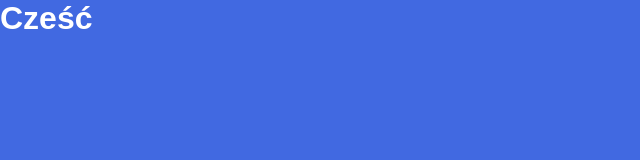
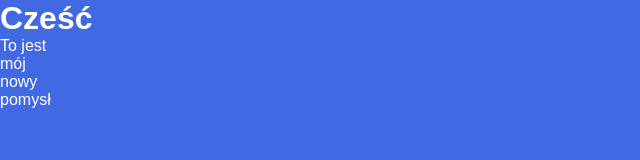
Before and after one commit to JackDols/test, a plain HTML site: page index.html in a window 1280 px wide. Shown: the whole page, without its empty margins (0-640 px from the left). Drawn offline with Linux system fonts and the light colour scheme.

Commit message:
added newidea

```diff
--- a/index.html
+++ b/index.html
@@ -9,5 +9,6 @@
 	</head>
 	<body>
 		<h1>Cześć</h1>
+		<p>To jest mój nowy pomysł</p>
 	</body>
 </html>
```
